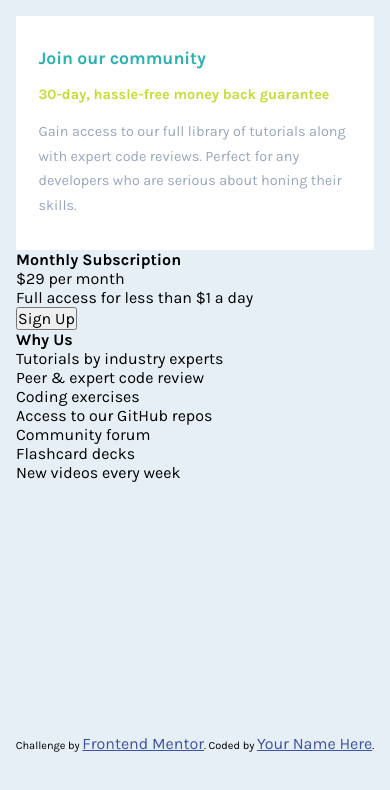
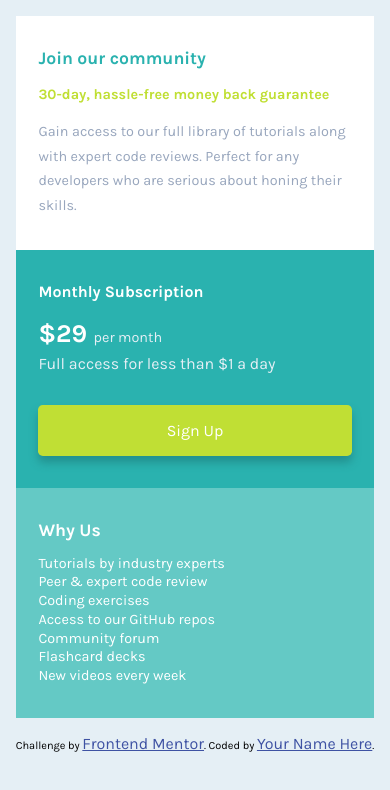
Before and after one commit to JohnnatanV/single-price-grid, a plain HTML site: page index.html in a window 390 px wide. Drawn offline with Linux system fonts and the light colour scheme.

Commit message:
Mobile screen ready

```diff
--- a/index.html
+++ b/index.html
@@ -24,8 +24,8 @@
     <!-- Feel free to remove these styles or customise in your own stylesheet 👍 -->
   </head>
   <body>
-    <div class="main-container">
-      <header class="tittle">
+    <div class="container">
+      <header class="tittle padd">
         <h1 class="tittle__main">Join our community</h1>
         <h2 class="tittle__sub">30-day, hassle-free money back guarantee</h2>
         <p class="tittle__info">
@@ -34,8 +34,7 @@
           skills.
         </p>
       </header>
-      <main class="container">
-        <section class="subscription">
+      <section class="subscription padd">
         <h2 class="subscription__tittle">Monthly Subscription</h2>
         <p class="subscription__cost">
           &dollar;29
@@ -46,7 +45,7 @@
         </p>
         <button class="subscription__btn">Sign Up</button>
       </section>
-        <aside class="about-us">
+      <aside class="about-us padd">
         <h2 class="about-us__tittle">Why Us</h2>
         <p class="about-us__text">Tutorials by industry experts</p>
         <p class="about-us__text">Peer &amp; expert code review</p>
@@ -56,7 +55,6 @@
         <p class="about-us__text">Flashcard decks</p>
         <p class="about-us__text">New videos every week</p>
       </aside>
-      </main>
     </div>
     <footer>
       <p class="attribution">
--- a/style.css
+++ b/style.css
@@ -22,17 +22,23 @@ body {
   background: var(--light-gray);
 }
 
-.main-container {
+.container {
   display: grid;
-  grid-template-columns: 1fr;
-  grid-template-rows: repeat(3, 1fr);
+  grid-template-columns: auto;
+  grid-template-rows: repeat(3, auto);
   margin: 1rem;
+  color: #fff;
+}
+
+.tittle,
+.subscription,
+.about-us {
+  padding: 2rem 1.4rem;
 }
 
 /* HEADER */
 
 .tittle {
-  padding: 2rem 1.4rem;
   background: #fff;
 }
 
@@ -56,8 +62,60 @@ body {
   color: var(--grayish-blue);
 }
 
-/* MAIN */
+/* SECTION */
 
+.subscription {
+  background: var(--cyan);
+}
+
+.subscription__tittle {
+  font-size: 1rem;
+  font-weight: 700;
+  margin-bottom: 1.1rem;
+}
+
+.subscription__cost {
+  font-size: 1.6rem;
+  font-weight: 700;
+  margin-bottom: 0.4rem;
+}
+
+.subscription__cost-text {
+  color: var(--light-gray);
+  font-size: 0.9rem;
+  font-weight: 400;
+}
+
+.subscription__info {
+  color: var(--light-gray);
+  margin-bottom: 2rem;
+}
+
+.subscription__btn {
+  width: 100%;
+  height: 3.2rem;
+  background: var(--bright-yellow);
+  color: #fff;
+  border: none;
+  border-radius: 0.3rem;
+  box-shadow: 0 0.4rem 0.5rem hsl(179, 62%, 35%);
+}
+
+/* ASIDE */
+
+.about-us {
+  background: hsl(178, 48%, 59%);
+}
+
+.about-us__tittle {
+  font-size: 1.1rem;
+  margin-bottom: 0.9rem;
+}
+
+.about-us__text {
+  font-size: 0.9rem;
+  line-height: 130%;
+}
 /* FOOTER */
 
 .attribution {
```
Lines whose indentation alone changed are shown as unchanged.
